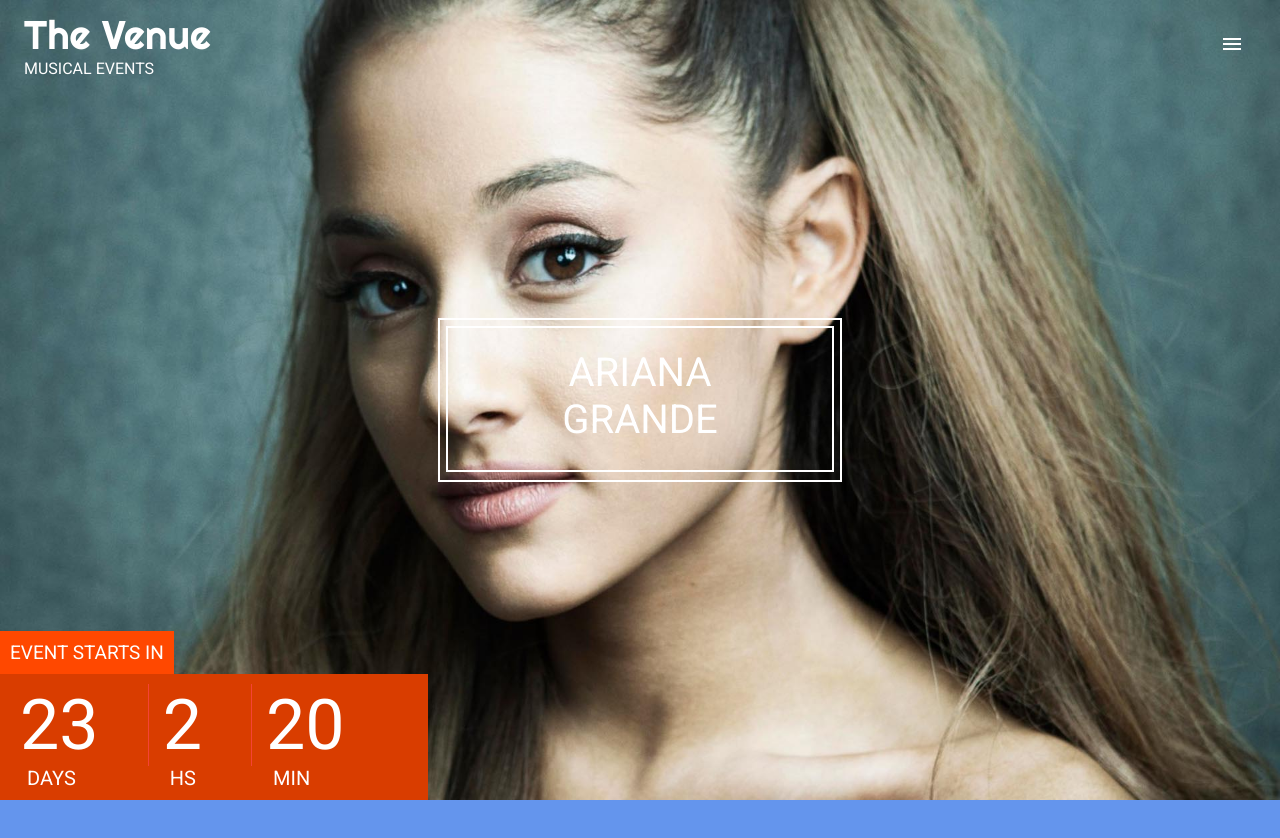
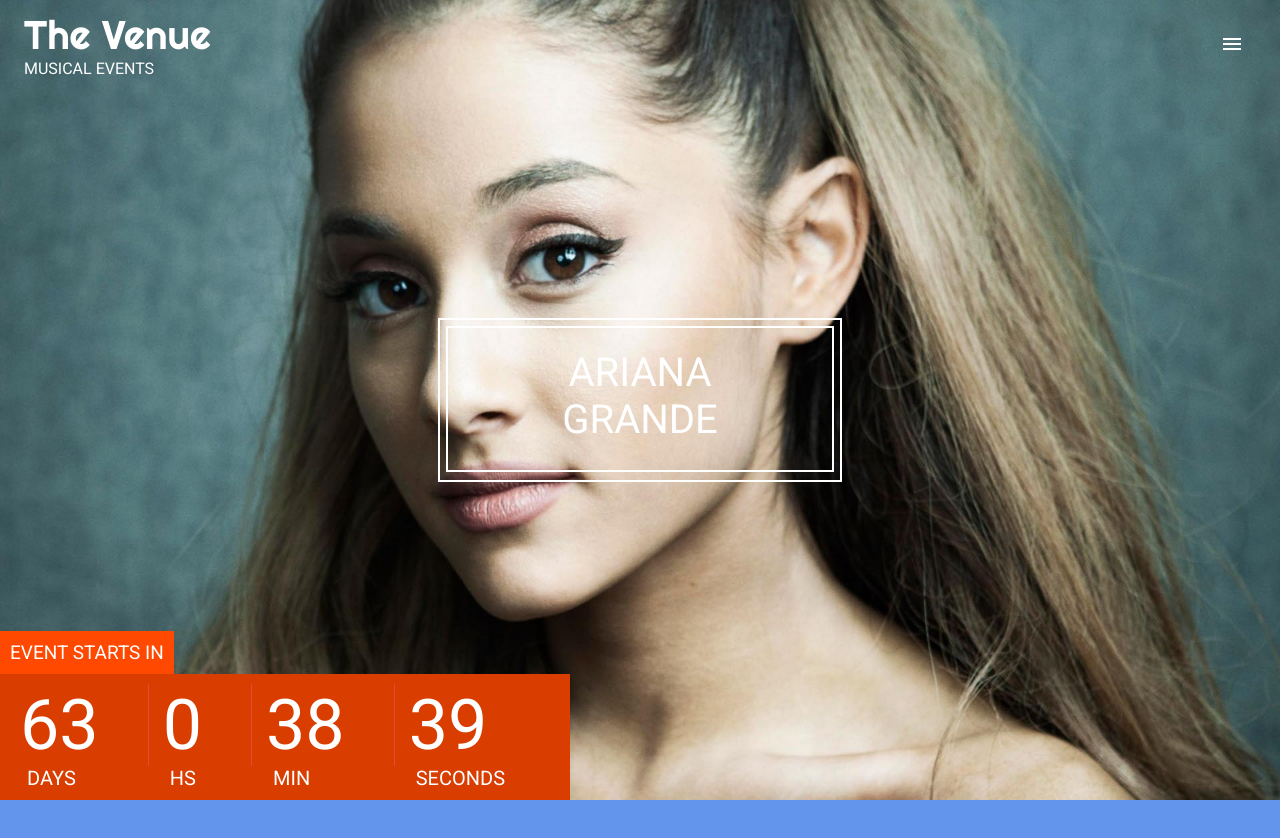
Before and after one commit to DundarKoray/React__Project__The-Venue, a React (Create React App) app: page / in a window 1280 px wide. Shown: the top 838 px of the page. Built offline with nearby package versions, Linux system fonts and the light colour scheme.

Commit message:
finished count down

```diff
--- a/src/components/featured/CountDown.js
+++ b/src/components/featured/CountDown.js
@@ -4,7 +4,36 @@
 class CountDown extends Component {
 
     state = {
+        deadline: 'Dec, 31, 2019',
+        days: 0,
+        hours: 0,
+        minutes: 0,
+        seconds: 0
+    }
 
+    getTimeUntil(deadline) {
+        const time = Date.parse(deadline) - Date.parse(new Date())
+        // console.log(time)
+
+        if (time < 0) {
+            console.log('Date passed')
+        } else {
+            const seconds = Math.floor((time / 1000) % 60)
+            const minutes = Math.floor((time / 1000 / 60) % 60)
+            const hours = Math.floor((time / 1000 * 60 * 60) % 24)
+            const days = Math.floor(time / (1000 * 60 * 60 * 24))
+
+            this.setState({
+                days,
+                hours,
+                minutes,
+                seconds
+            })
+        }
+    }
+
+    componentDidMount() {
+        setInterval(() => this.getTimeUntil(this.state.deadline), 1000)
     }
 
     render() {
@@ -17,27 +46,35 @@
                     <div className="countdown_bottom">
                         <div className="countdown_item">
                             <div className="countdown_time">
-                                23
-                        </div>
+                                {this.state.days}
+                            </div>
                             <div className="countdown_tag">
                                 Days
                         </div>
                         </div>
                         <div className="countdown_item">
                             <div className="countdown_time">
-                                2
-                        </div>
+                                {this.state.hours}
+                            </div>
                             <div className="countdown_tag">
                                 Hs
                         </div>
                         </div>
                         <div className="countdown_item">
                             <div className="countdown_time">
-                                20
-                        </div>
+                                {this.state.minutes}
+                            </div>
                             <div className="countdown_tag">
                                 Min
+                            </div>
                         </div>
+                        <div className="countdown_item">
+                            <div className="countdown_time">
+                                {this.state.seconds}
+                            </div>
+                            <div className="countdown_tag">
+                                Seconds
+                            </div>
                         </div>
                     </div>
 
```
